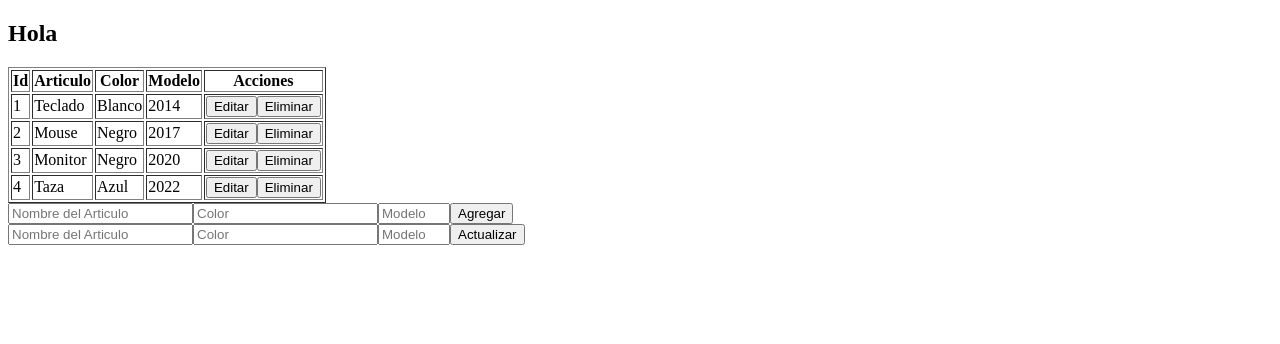
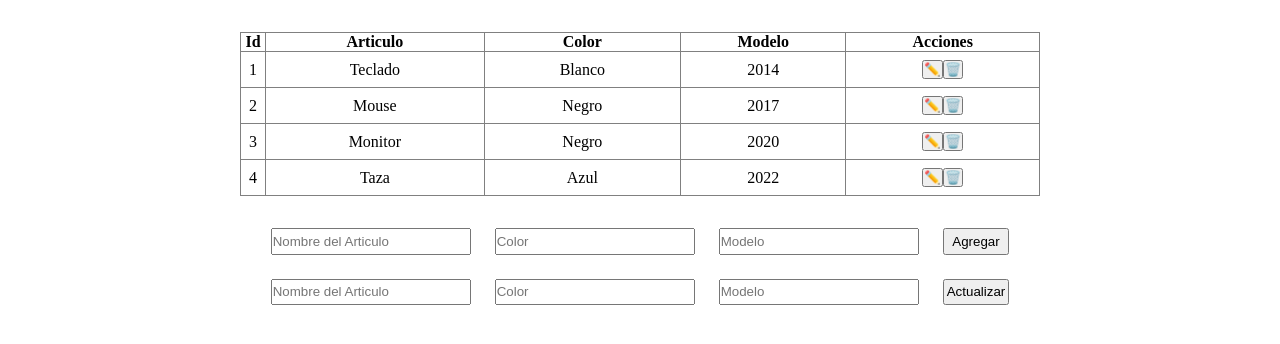
Before and after one commit to matiasmoscone1/crud-simple, a React (Vite) app: page / in a window 1280 px wide. Shown: the top 344 px of the page. Built offline with nearby package versions, Linux system fonts and the light colour scheme.

Commit message:
Actualizando estilos de css

```diff
--- a/index.html
+++ b/index.html
@@ -4,7 +4,7 @@
     <meta charset="UTF-8" />
     <link rel="icon" type="image/svg+xml" href="/vite.svg" />
     <meta name="viewport" content="width=device-width, initial-scale=1.0" />
-    <title>Vite + React</title>
+    <title>CRUD</title>
   </head>
   <body>
     <div id="root"></div>
--- a/src/App.jsx
+++ b/src/App.jsx
@@ -97,18 +97,14 @@ function App() {
 
 
 
+  return (
+    <div className="main-container">
 
-
-  return (
-    <>
-
-    <h2>Hola</h2>
-
-    <div>
-        <table border={1}>
+    <div className="table-container">
+        <table border={1} className="table-crud">
           <thead>
             <tr>
-              <th>Id</th>
+              <th className="table-id">Id</th>
               <th>Articulo</th>
               <th>Color</th>
               <th>Modelo</th>
@@ -119,13 +115,13 @@ function App() {
             {
               productos.map((producto) => {
                 return(<tr key={producto.id}>
-                  <td>{producto.id}</td>
+                  <td className="table-id">{producto.id}</td>
                   <td>{producto.nombre}</td>
                   <td>{producto.color}</td>
                   <td>{producto.modelo}</td>
                   <td>
-                    <button onClick={() => {setProductoSeleccionado(producto)}}>Editar</button>
-                    <button onClick={() => removerArticulo(producto.id)}>Eliminar</button>
+                    <button onClick={() => {setProductoSeleccionado(producto)}}>✏️</button>
+                    <button onClick={() => removerArticulo(producto.id)}>🗑️</button>
                   </td>
                 </tr>)
               })
@@ -133,6 +129,8 @@ function App() {
           </tbody>
         </table>
     </div>
+
+    <div className="form-container">
 
     <form onSubmit={handleSubmit}>
       <input required type="text" value={nuevoNombre} placeholder="Nombre del Articulo" onChange={(e) => setNuevoNombre(e.target.value)}/>
@@ -142,7 +140,7 @@ function App() {
     </form>
 
 
-    <form onSubmit={handleSubmit}>
+    <form onSubmit={handleSubmit} >
       <input required type="text" ref={nombreInput} value={productoSeleccionado.nombre} placeholder="Nombre del Articulo" onChange={(e) => setProductoSeleccionado({...productoSeleccionado, nombre: e.target.value})}/>
       <input required type="text" ref={colorInput} value={productoSeleccionado.color} placeholder="Color" onChange={(e) => setProductoSeleccionado({...productoSeleccionado, color: e.target.value})}/>
       <input required type="number" min="2000" max="2023" id="validacionModelo" ref={modeloInput} value={productoSeleccionado.modelo} placeholder="Modelo" onChange={(e) => setProductoSeleccionado({...productoSeleccionado, modelo: e.target.value})}/>
@@ -152,7 +150,10 @@ function App() {
 
     <span>{validacion}</span>
 
-    </>
+    </div>
+
+
+    </div>
    )
 }
 
--- a/src/index.css
+++ b/src/index.css
@@ -0,0 +1,82 @@
+
+/* Reseteando estilos */
+*,
+::after,
+::before{
+    margin: 0;
+    padding: 0;
+    box-sizing: border-box;
+}
+
+/* Contenedor princiapl */
+.main-container{
+    display: flex;
+    flex-direction: column;
+    justify-content: center;
+    align-items: center;
+    width: 100%;
+}
+
+/* Contenedor tabla */
+.table-container{
+    padding: 2em;
+    width: inherit;
+    display: flex;
+    justify-content: center;
+    align-items: center;
+}
+
+/* Estilo tabla */
+.table-crud{
+    width: 50em;
+    height: 10em;
+    text-align: center;
+    border-collapse: collapse;
+}
+
+/* Estilo botones tabla */
+.table-crud button{
+    cursor: pointer;
+}
+
+/* Estilo de la celda id de la tabla */
+.table-id{
+    width: 10px;
+    height: 10px;
+}
+
+/* Padding a las celdas de la tabla*/
+td{
+    padding: 0.5em;
+}
+
+
+/* Contenedor formularios */
+.form-container{
+    display: flex;
+    flex-direction: column;
+    justify-content: center;
+    align-items: center;
+    padding: 0 2em 2em 2em;
+    gap: 1.5em;
+    width: inherit;
+}
+
+/* Estilos del los formularios */
+.form-container form{
+    display: flex;
+    justify-content: center;
+    align-items: center;
+    gap: 1.5em;
+}
+
+.form-container input{
+    width: 15em;
+    height: 2em;
+}
+
+.form-container button{
+    width: 5em;
+    height: 2em;
+    cursor: pointer;
+}
```
